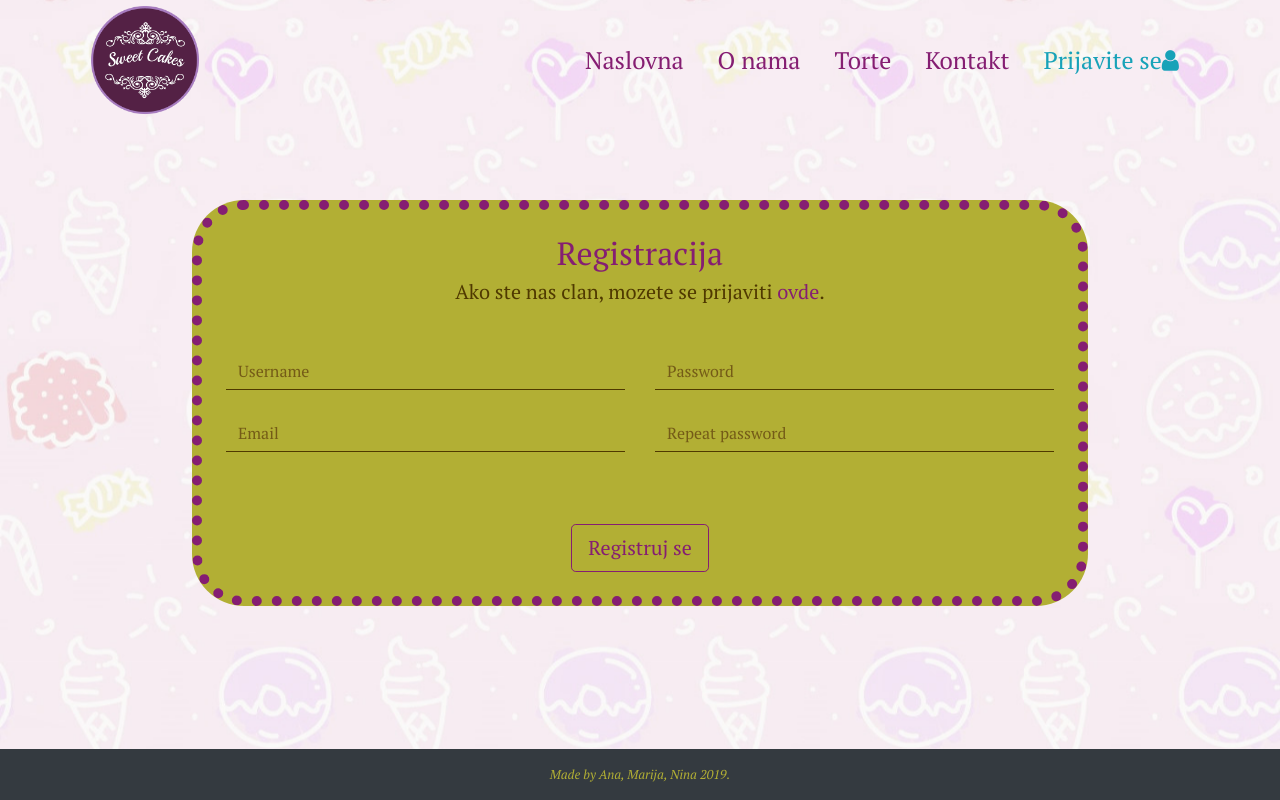
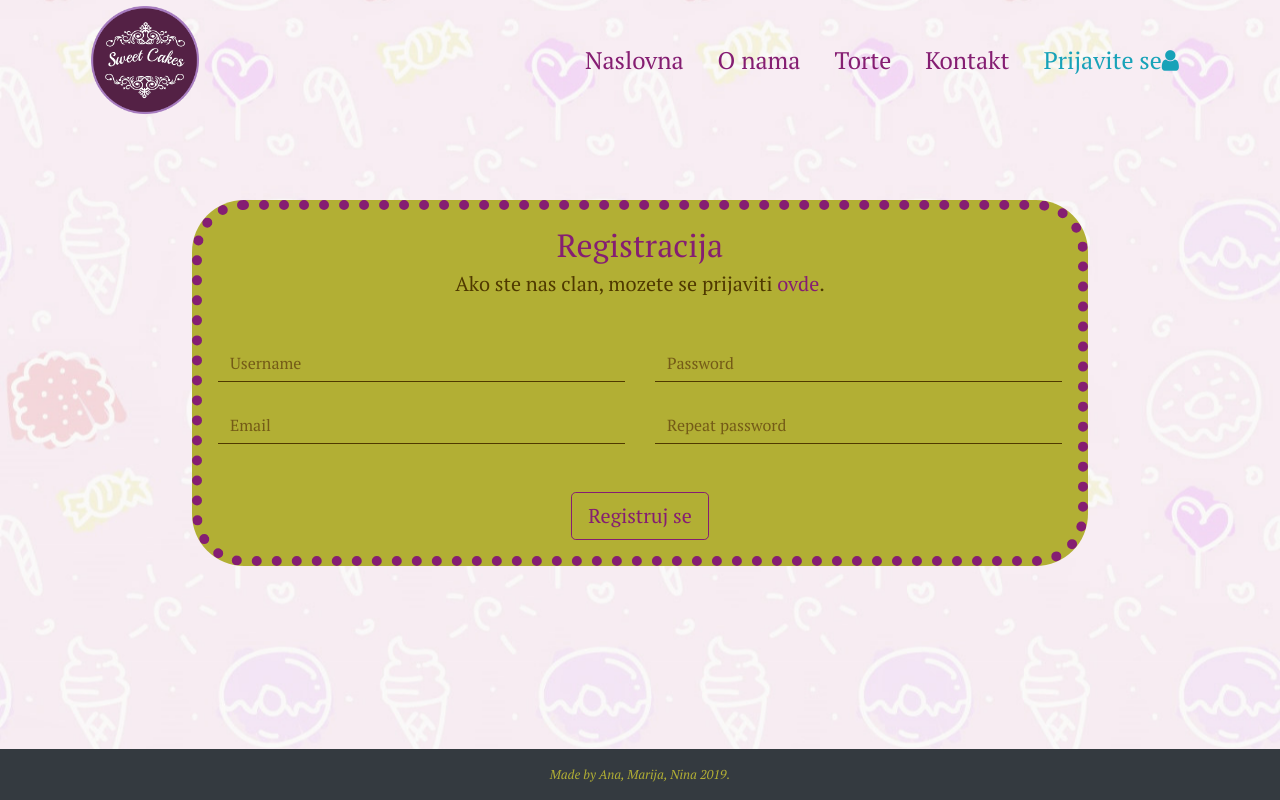
Before and after one commit to anin18/anin18.github.io, a PHP site: page /zavrsniProjekat/signup.php in a window 1280 px wide. Run offline with PHP 8.4, Linux system fonts and the light colour scheme.

Commit message:
Update signup.php

```diff
--- a/signup.php
+++ b/signup.php
@@ -5,7 +5,7 @@ require 'header.php';
 <!--SECTION REGISTER STARTS HERE-->
 <section class="register" id="register">
     <div class="main-sweet-wall">
-        <div class="registration-wrapper position-absolute text-center p-3 p-md-4">
+        <div class="registration-wrapper position-absolute text-center p-3 scale-in-center">
             <h2>Registracija</h2>
             <h5 class="mb-4 mb-sm-5">Ako ste nas clan, mozete se prijaviti <a href="login.php">ovde</a>.</h5>
             <form action="includes/signup.inc.php" method='POST' class="registration-form m-auto">
@@ -22,7 +22,7 @@ require 'header.php';
                         <div class="form-group mb-4">
                             <input type="password" name="pwd" class="form-control" placeholder="Password">
                         </div>
-                        <div class="form-group mb-5">
+                        <div class="form-group mb-4">
                             <input type="password" name="pwd-repeat" class="form-control" placeholder="Repeat password">
                         </div>
                     </div>
```
